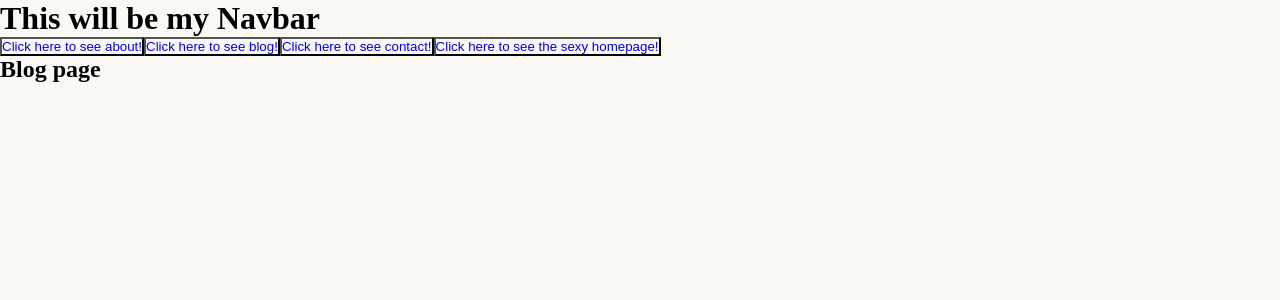
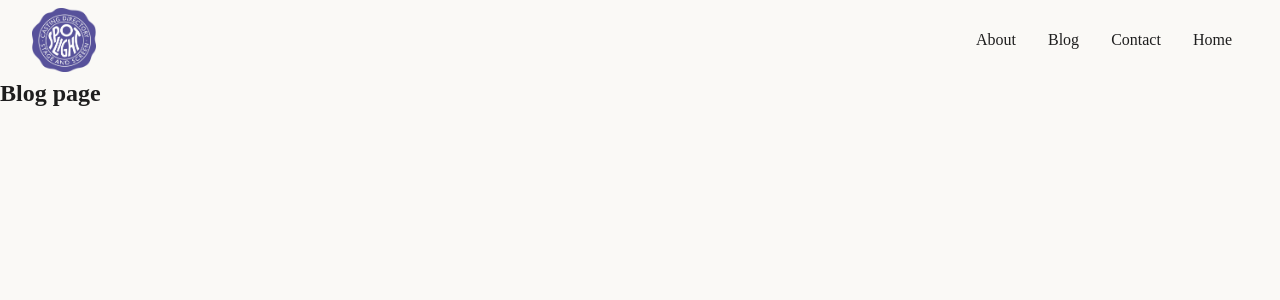
Before and after one commit to YuvalZoref/serendipity, a React (Create React App) app: page /#/Blog in a window 1280 px wide. Shown: the top 300 px of the page. Built offline with nearby package versions, Linux system fonts and the light colour scheme.

Commit message:
started building navbar

```diff
--- a/src/components/Navbar.js
+++ b/src/components/Navbar.js
@@ -1,31 +1,18 @@
 import { Link } from 'react-router-dom';
-import '../components/styling/navbar.scss'
+import '../components/styling/navbar.scss';
+import Logo from '../assets/logo.png';
 
 
 export default function Navbar() {
   return (
-    <div className="navbar">
-      <h1>This will be my Navbar</h1>
-          <button>
-          <Link to='../About'>
-            Click here to see about!
-          </Link>
-        </button>
-        <button>
-          <Link to='../Blog'>
-            Click here to see blog!
-          </Link>
-        </button>
-        <button>
-          <Link to='../Contact'>
-            Click here to see contact!
-          </Link>
-        </button>
-        <button>
-          <Link to='../'>
-            Click here to see the sexy homepage!
-          </Link>
-        </button>
-    </div>
+      <nav className="navbar">
+        <img src={Logo} alt='logo' className='logo'/>
+        <div className='navbarDesktop'>
+          <Link className='navbarDesktopLink' to='../About'>About</Link>
+          <Link className='navbarDesktopLink' to='../Blog'>Blog</Link>
+          <Link className='navbarDesktopLink' to='../Contact'>Contact</Link>
+          <Link className='navbarDesktopLink' to='../'>Home</Link>
+        </div>
+    </nav>
   )
 }
--- a/src/components/styling/navbar.scss
+++ b/src/components/styling/navbar.scss
@@ -0,0 +1,24 @@
+.navbar {
+  height: 5rem;
+  width: 100vw;
+  /* max-width: 80rem; */
+  margin: 0 auto;
+  padding: 1rem 2rem;
+  display: flex;
+  align-items: center;
+  justify-content: space-between;
+  position: sticky;
+  top: 0;
+  z-index: 3;
+
+  .logo {
+    object-fit: cover;
+    height: 4rem;
+    width: 4rem;
+  }
+  .navbarDesktopLink {
+    margin: 1rem;
+    cursor: pointer;
+    color: rgb(30, 30, 30);
+  }
+}
--- a/src/index.scss
+++ b/src/index.scss
@@ -7,5 +7,7 @@
 }
 body {
   background: #FAF9F6;
-  /* color: #fff; */
+  color: rgb(30, 30, 30);
+  overflow: hidden;
+  overflow-y: scroll;
 }
```
Also changed, not shown: src/assets/logo.png (added).
